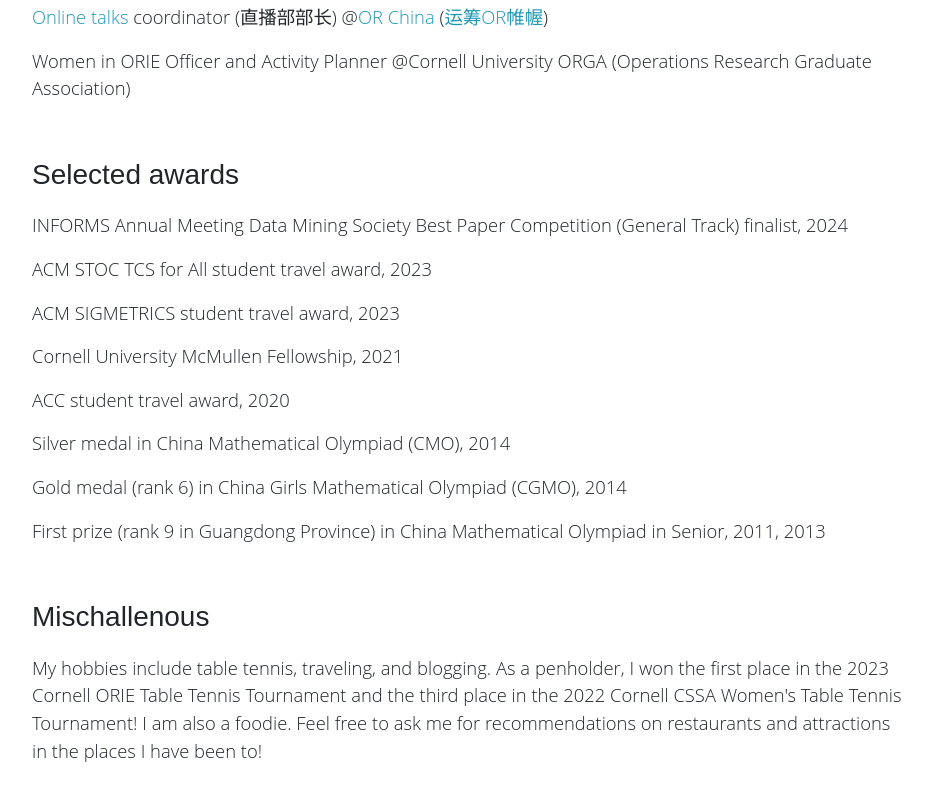
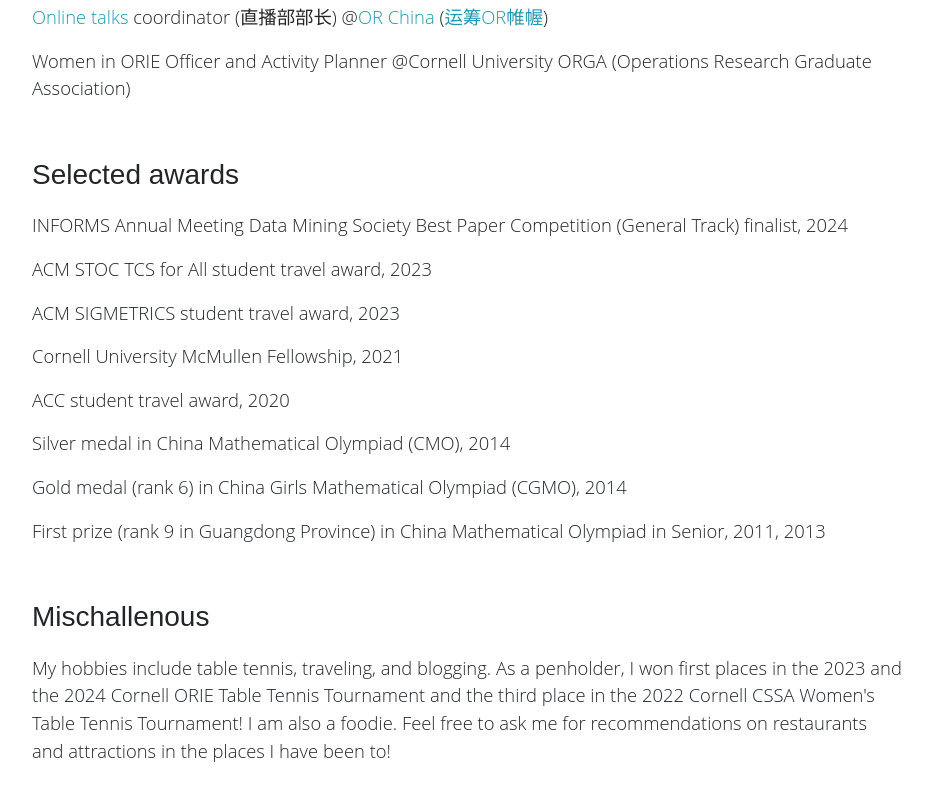
Before and after one commit to QianJaneXie/QianJaneXie.github.io, a plain HTML site: page index.html in a window 1280 px wide. Shown: the part 3769-4570 px from the top of the page, without its empty margins (173-1105 px from the left). Drawn offline with Linux system fonts and the light colour scheme.

Commit message:
update table tennis winner results

```diff
--- a/index.html
+++ b/index.html
@@ -200,7 +200,7 @@
   		<div class="row">
 			<div class="col-md"><h3>Mischallenous</h3>
 				<!-- <p> My interests include <a href="https://www.xiaohongshu.com/user/profile/5d5a0b8c0000000001004a20?xhsshare=CopyLink&appuid=5d5a0b8c0000000001004a20&apptime=1626711973"> traveling </a>, <a href="https://www.zhihu.com/people/crab_baby/posts"> blogging </a>, and <a href="./Qian_Xie_files/THe Wallfacer.pdf"> screenwriting</a>. -->
-				<p> My hobbies include table tennis, traveling, and blogging. As a penholder, I won the first place in the 2023 Cornell ORIE Table Tennis Tournament and the third place in the 2022 Cornell CSSA Women's Table Tennis Tournament! I am also a foodie. Feel free to ask me for recommendations on restaurants and attractions in the places I have been to!
+				<p> My hobbies include table tennis, traveling, and blogging. As a penholder, I won first places in the 2023 and the 2024 Cornell ORIE Table Tennis Tournament and the third place in the 2022 Cornell CSSA Women's Table Tennis Tournament! I am also a foodie. Feel free to ask me for recommendations on restaurants and attractions in the places I have been to!
   			</div>
   		</div>
  	</div>
```
